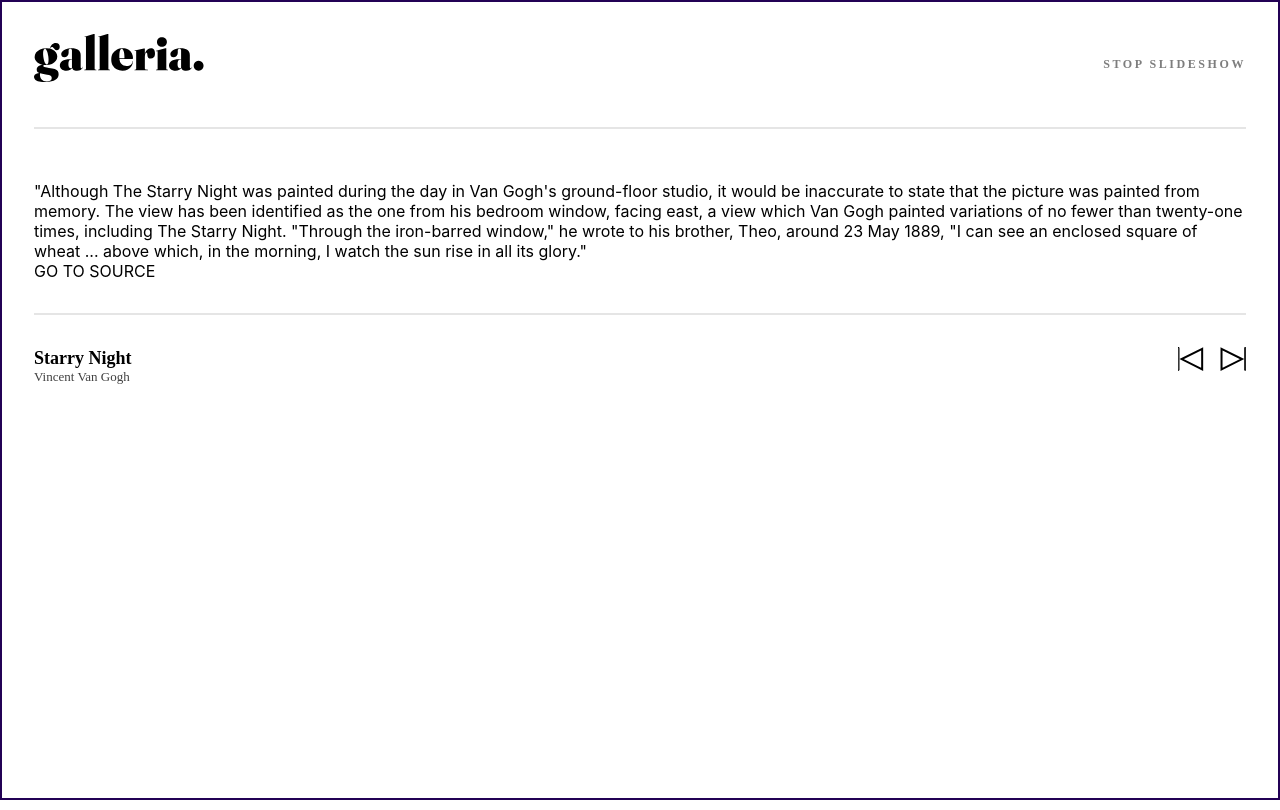
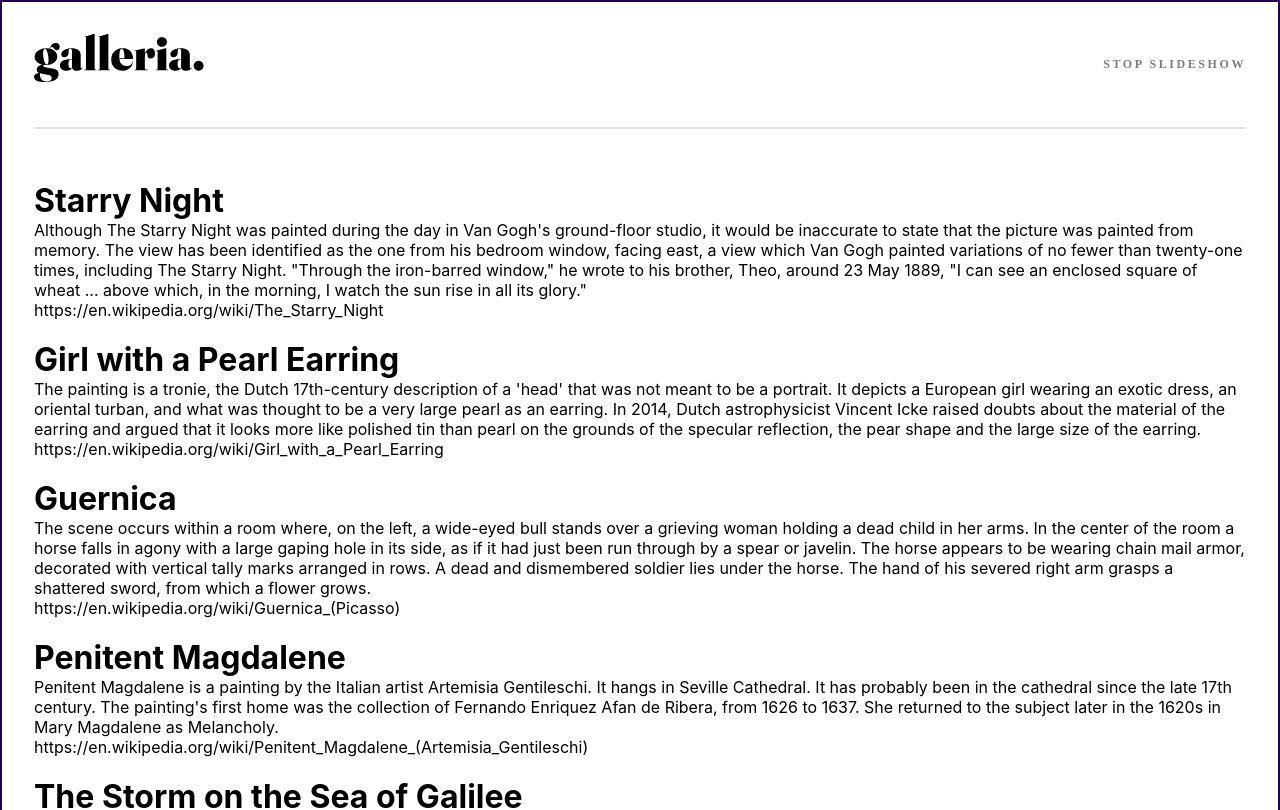
Before and after one commit to EdmundElliotGardener/galleria-slide-show-site, a React (Create React App) app: page /Slideshow in a window 1280 px wide. Shown: the top 810 px of the page. Built offline with nearby package versions, Linux system fonts and the light colour scheme.

Commit message:
Slideshow Data integrated

```diff
--- /dev/null
+++ b/src/component/slideshow-section.js
@@ -0,0 +1,49 @@
+import React from 'react'
+import {Link} from 'react-router-dom'
+import './slideshow.css'
+import Slideshowdata from "../../starter-code/data.json"
+
+
+
+const Slideshowsection = () => {
+  return (
+    <div className="slideshow-section">
+            {Slideshowdata.map((slideshowDetails, index) => {
+                return (<>
+                            <div className='gallery-details'>
+                                <div className='gallery-image'>
+                                    <img>{}</img>
+                                </div>
+                                <div className='gallery-name'>
+                                    <h1>{slideshowDetails.name}</h1>
+                                    <p></p>
+                                </div>
+                                <div className='gallery-artist'>
+
+                                </div>
+                            </div>
+                            <div className='artist-message'>
+                                <div className='artist-watermark'>
+                                    {slideshowDetails.years}
+                                </div>
+                                <p>
+                                    {slideshowDetails.description}
+                                    {/* "Although The Starry Night was painted during
+                                    the day in Van Gogh's ground-floor studio,
+                                    it would be inaccurate to state that the picture was
+                                    painted from memory.
+                                    The view has been identified as the one from his bedroom window, facing east, a view which Van Gogh painted variations of no fewer than twenty-one times, including The Starry Night. "Through the iron-barred window," he wrote to his brother, Theo, around 23 May 1889, "I can see an enclosed square of wheat ... above which, in the morning, */}
+
+                                </p>
+
+                                <div className='artist-link'>
+                                    <p>{slideshowDetails.source}</p>
+                                </div>
+                            </div>
+                        </>)
+                })}
+        </div>
+  )
+}
+
+export default Slideshowsection
--- a/src/component/slideshow.js
+++ b/src/component/slideshow.js
@@ -1,6 +1,8 @@
 import React from 'react'
 import {Link} from 'react-router-dom'
 import './slideshow.css'
+import Slideshowsection from './slideshow-section'
+// import Slideshowdata from "../../starter-code/data.json"
 
 
 const Slideshow = () => {
@@ -19,37 +21,9 @@ const Slideshow = () => {
         <div className='divider'>
 
         </div>
-        <div className="slideshow-section">
-            <div className='gallery-details'>
-                <div className='gallery-image'>
-                    <img></img>
-                </div>
-                <div className='gallery-name'>
-                    <h1></h1>
-                    <p></p>
-                </div>
-                <div className='gallery-artist'>
 
-                </div>
-            </div>
-            <div className='artist-message'>
-                <div className='artist-watermark'>
+        <Slideshowsection/>
 
-                </div>
-                <p>
-                    "Although The Starry Night was painted during
-                    the day in Van Gogh's ground-floor studio,
-                    it would be inaccurate to state that the picture was
-                    painted from memory.
-                    The view has been identified as the one from his bedroom window, facing east, a view which Van Gogh painted variations of no fewer than twenty-one times, including The Starry Night. "Through the iron-barred window," he wrote to his brother, Theo, around 23 May 1889, "I can see an enclosed square of wheat ... above which, in the morning,
-                    I watch the sun rise in all its glory."
-                </p>
-
-                <div className='artist-link'>
-                    <p>GO TO SOURCE</p>
-                </div>
-            </div>
-        </div>
         <div className='footer-divider'>
 
         </div>
--- a/starter-code/girl-with-pearl-earring.css
+++ b/starter-code/girl-with-pearl-earring.css
@@ -1,3 +1,6 @@
+
+
+
 @import url("https://fonts.googleapis.com/css2?family=Libre+Baskerville:ital,wght@0,400;0,700;1,400&family=Montserrat:ital,wght@0,100;0,200;0,300;0,400;0,500;0,600;0,700;0,800;0,900;1,100;1,200;1,300;1,400;1,500;1,600;1,700;1,800&family=Raleway:ital,wght@0,200;0,300;0,400;0,500;0,600;1,200;1,300;1,400;1,500;1,600&display=swap");
 * {
   margin: 0;
```
Also changed, not shown: src/component/galleria.js (+7 -0 lines).
